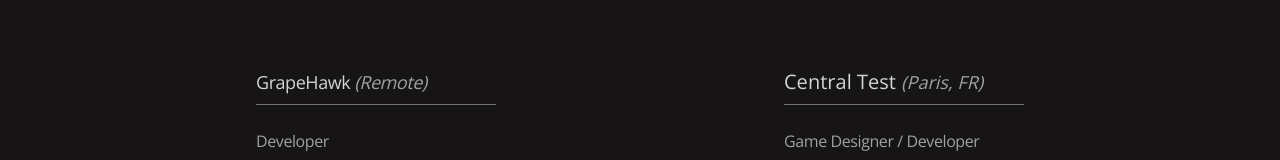
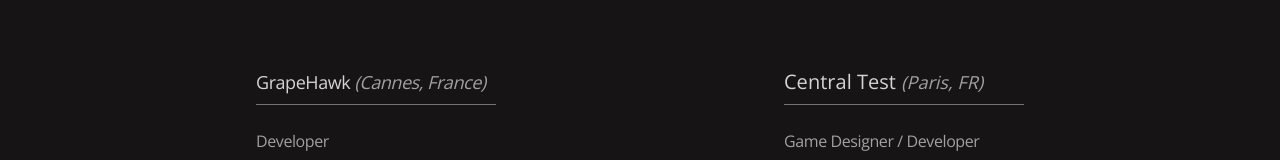
Before and after one commit to vpmattei/vinicius_mattei_portfolio, a Next.js app: page /CV in a window 1280 px wide. Shown: the part 192-352 px from the top of the page. Built offline with nearby package versions, Linux system fonts and the light colour scheme.

Commit message:
Updated GrapeHawk location

```diff
--- a/app/CV/page.tsx
+++ b/app/CV/page.tsx
@@ -8,7 +8,7 @@ export default function Page() {
           <div className="w-[10rem] lg:w-[15rem] h-[20rem] flex flex-col justify-between">
             <div>
               <h4 className="text-neutral-300">
-                GrapeHawk <i className="text-lg text-neutral-400">(Remote)</i>
+                GrapeHawk <i className="text-lg text-neutral-400">(Cannes, France)</i>
               </h4>
               <div className="h-[1px] w-[100%] bg-neutral-500"></div>
               <br />
```
